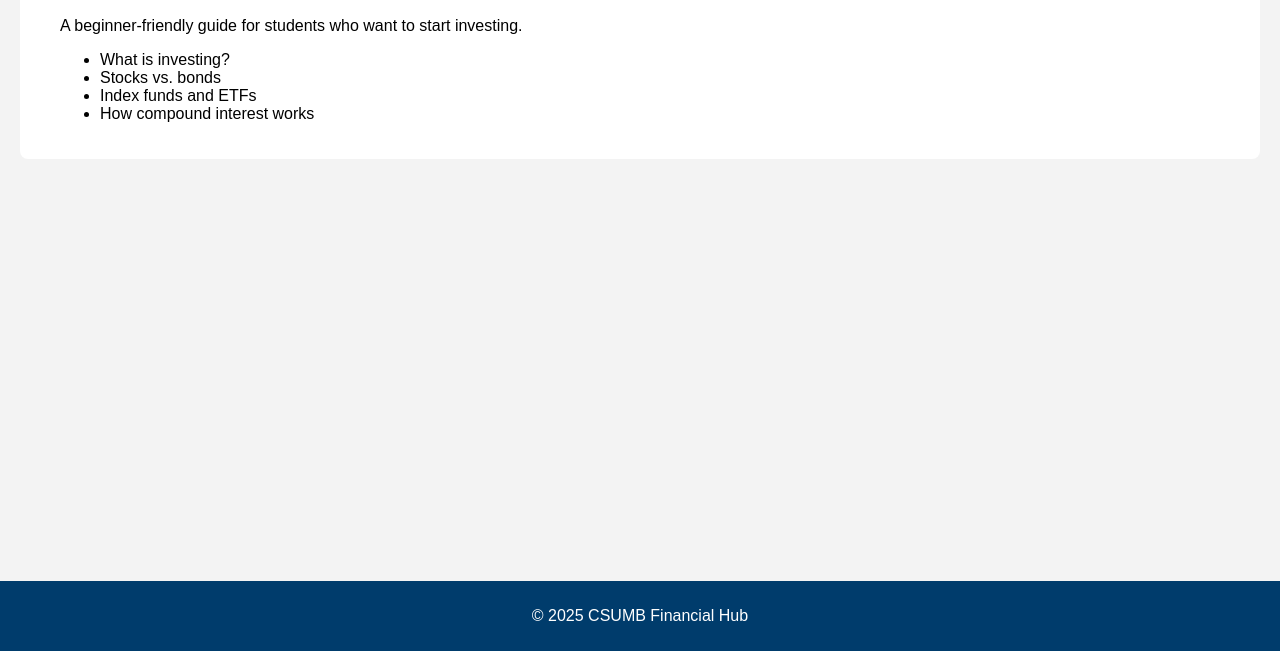
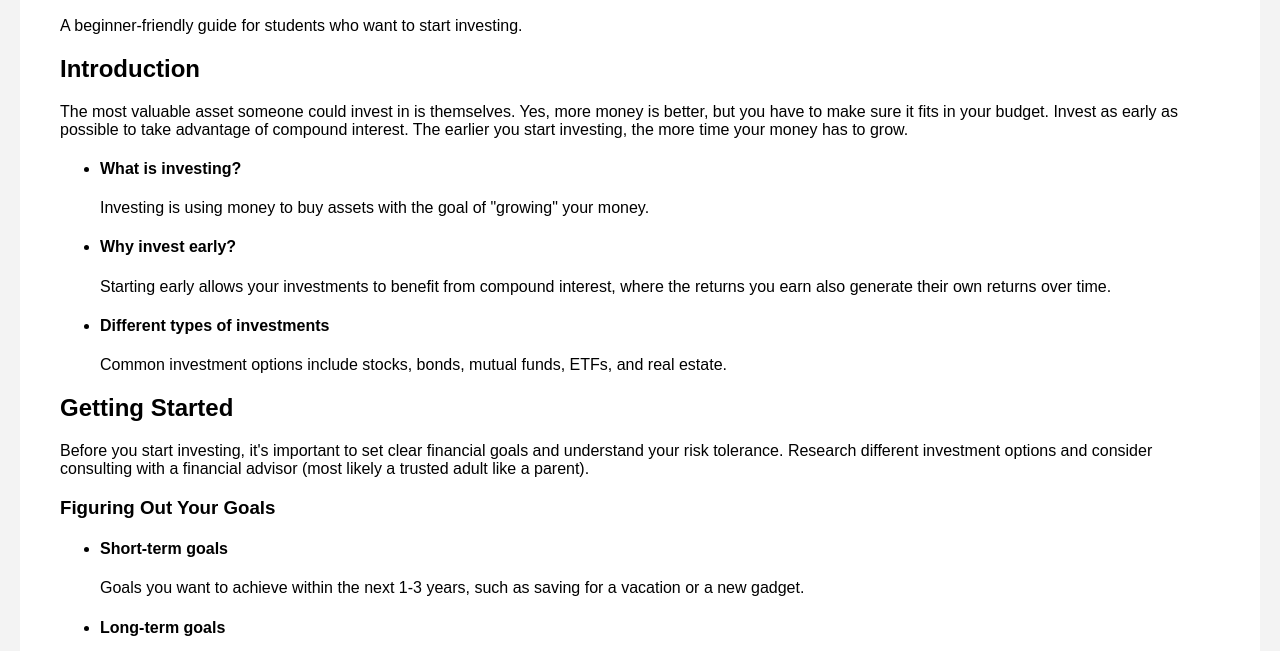
Before and after one commit to JTzeng1/BUS-350, a plain HTML site: page investing.html in a window 1280 px wide. Shown: the part 149-800 px from the top of the page. Drawn offline with Linux system fonts and the light colour scheme.

Commit message:
Investing Page: Introduction and Getting Started

```diff
--- a/investing.html
+++ b/investing.html
@@ -22,12 +22,35 @@
     <h1>Investing Basics</h1>
     <p>A beginner-friendly guide for students who want to start investing.</p>
 
+
+    <h2>Introduction</h2>
+    <p>
+        The most valuable asset someone could invest in is themselves. Yes, more money is better, but you have to make sure it fits in your budget.
+        Invest as early as possible to take advantage of compound interest. The earlier you start investing, the more time your money has to grow.
+    </p>
     <ul>
-        <li>What is investing?</li>
-        <li>Stocks vs. bonds</li>
-        <li>Index funds and ETFs</li>
-        <li>How compound interest works</li>
+        <li><h4>What is investing?</h4></li>
+        <p>Investing is using money to buy assets with the goal of "growing" your money.</p>
+        <li><h4>Why invest early?</h4></li>
+        <p>Starting early allows your investments to benefit from compound interest, where the returns you earn also generate their own returns over time.</p>
+        <li><h4>Different types of investments</h4></li>
+        <p>Common investment options include stocks, bonds, mutual funds, ETFs, and real estate.</p>
     </ul>
+
+    <h2>Getting Started</h2>
+    <p>
+        Before you start investing, it's important to set clear financial goals and understand your risk tolerance.
+        Research different investment options and consider consulting with a financial advisor (most likely a trusted adult like a parent).
+    </p>
+    <h3>Figuring Out Your Goals</h3>
+    <ul>
+        <li><h4>Short-term goals</h4></li>
+        <p>Goals you want to achieve within the next 1-3 years, such as saving for a vacation or a new gadget.</p>
+        <li><h4>Long-term goals</h4></li>
+        <p>Goals that are more than 3 years away, like buying a house or saving for retirement.</p>
+    </ul>
+
+
 </section>
 
 <footer>
```
